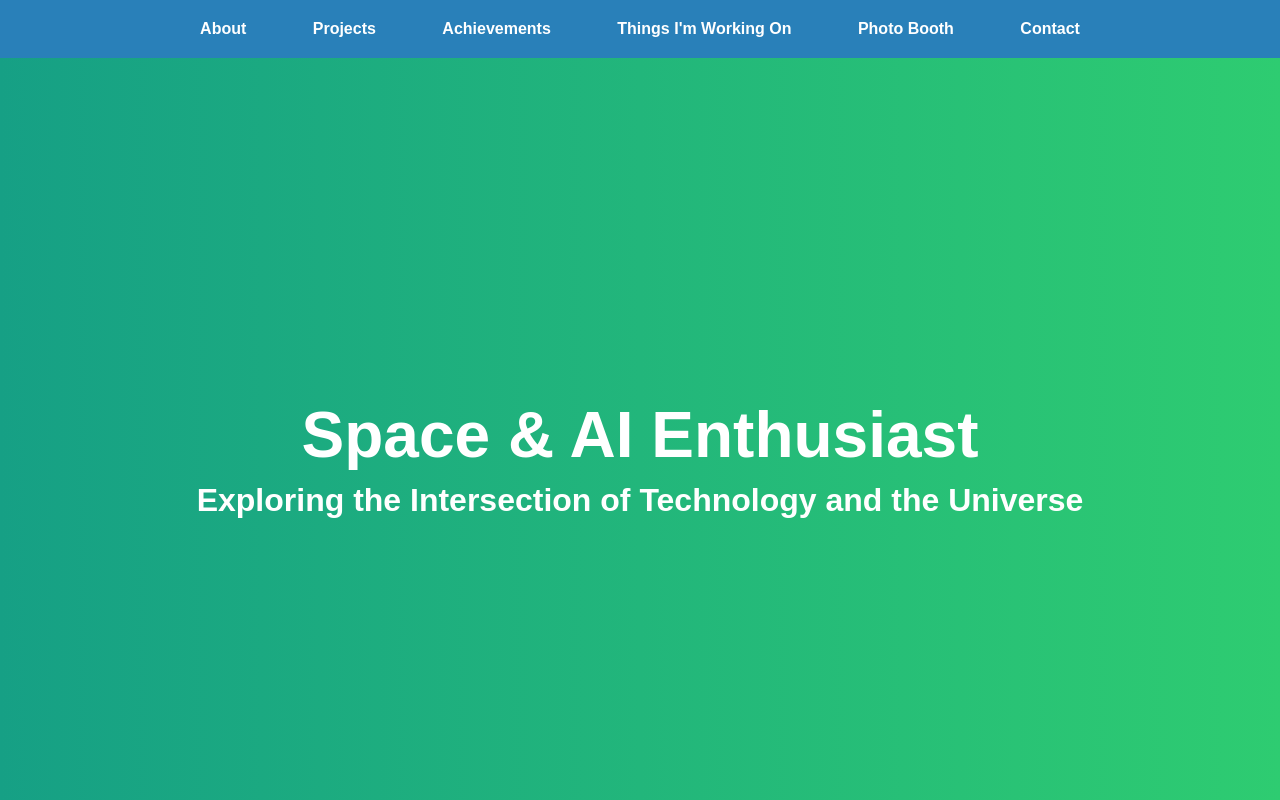
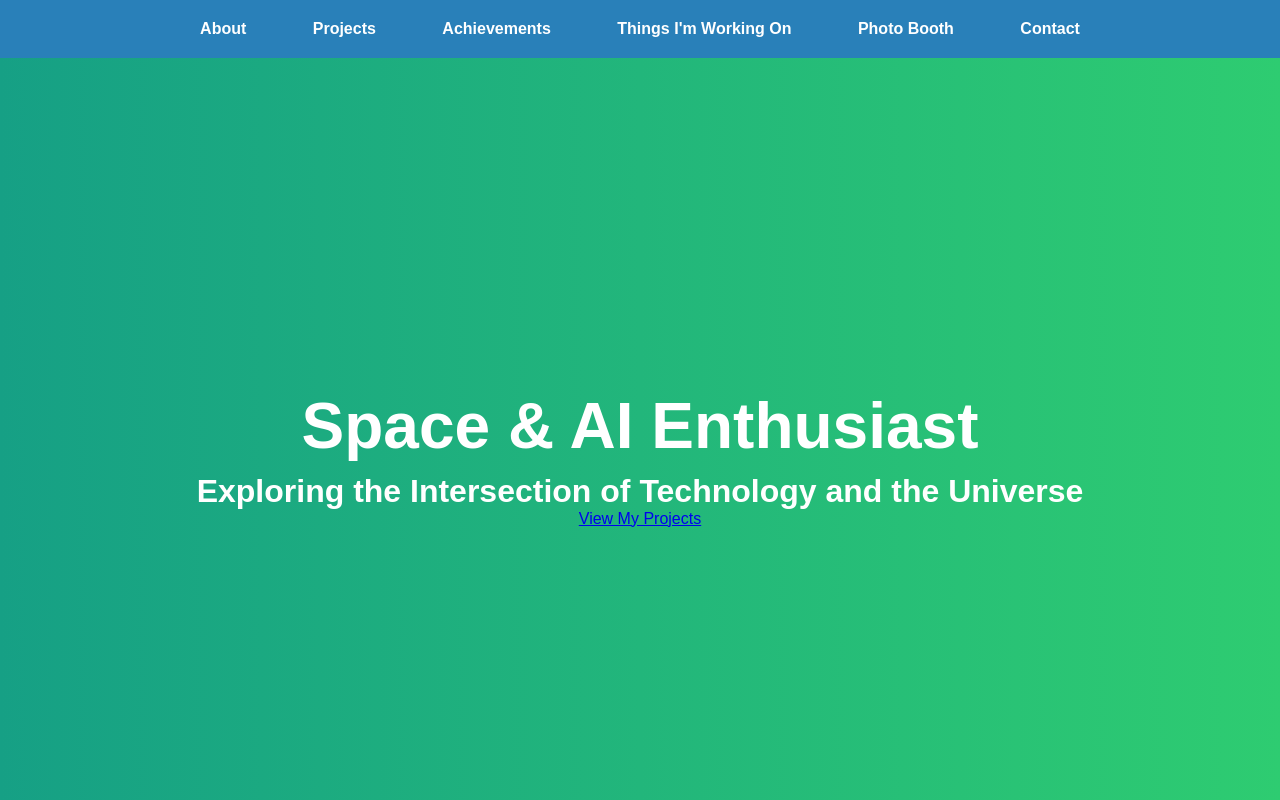
Before and after one commit to bhavicodey/bhavi, a plain HTML site: page index.html in a window 1280 px wide. Shown: the top 800 px of the page. Drawn offline with Linux system fonts and the light colour scheme.

Commit message:
Update index.html

```diff
--- a/index.html
+++ b/index.html
@@ -374,10 +374,11 @@
     </nav>
 
     <!-- Header -->
-    <header>
-        <div>
+     <header>
+        <div class="header-content" background-image="bhaavi.jpg">
             <h1>Space & AI Enthusiast</h1>
             <h2>Exploring the Intersection of Technology and the Universe</h2>
+            <a href="#projects" class="cta-button">View My Projects</a>
         </div>
     </header>
 
```
